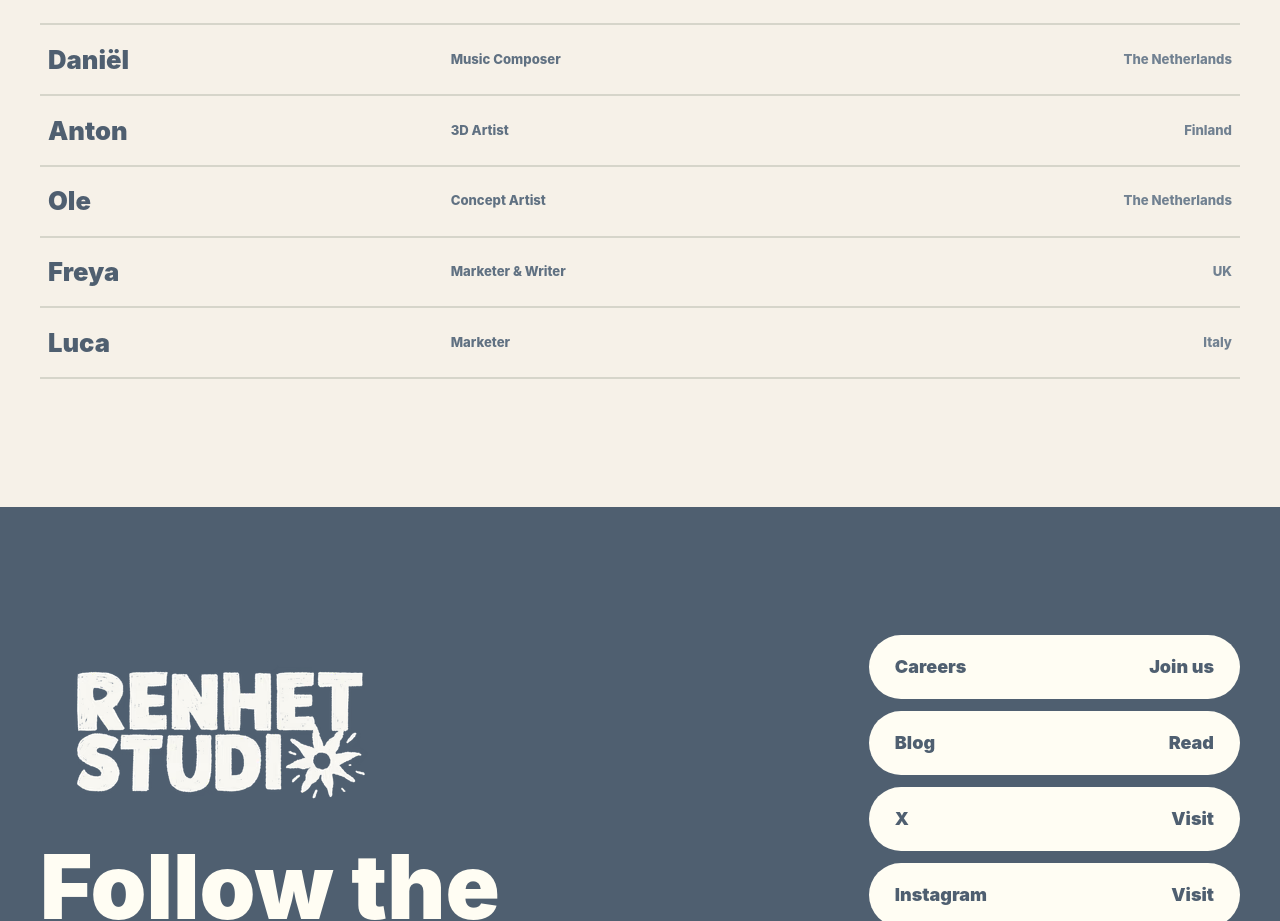
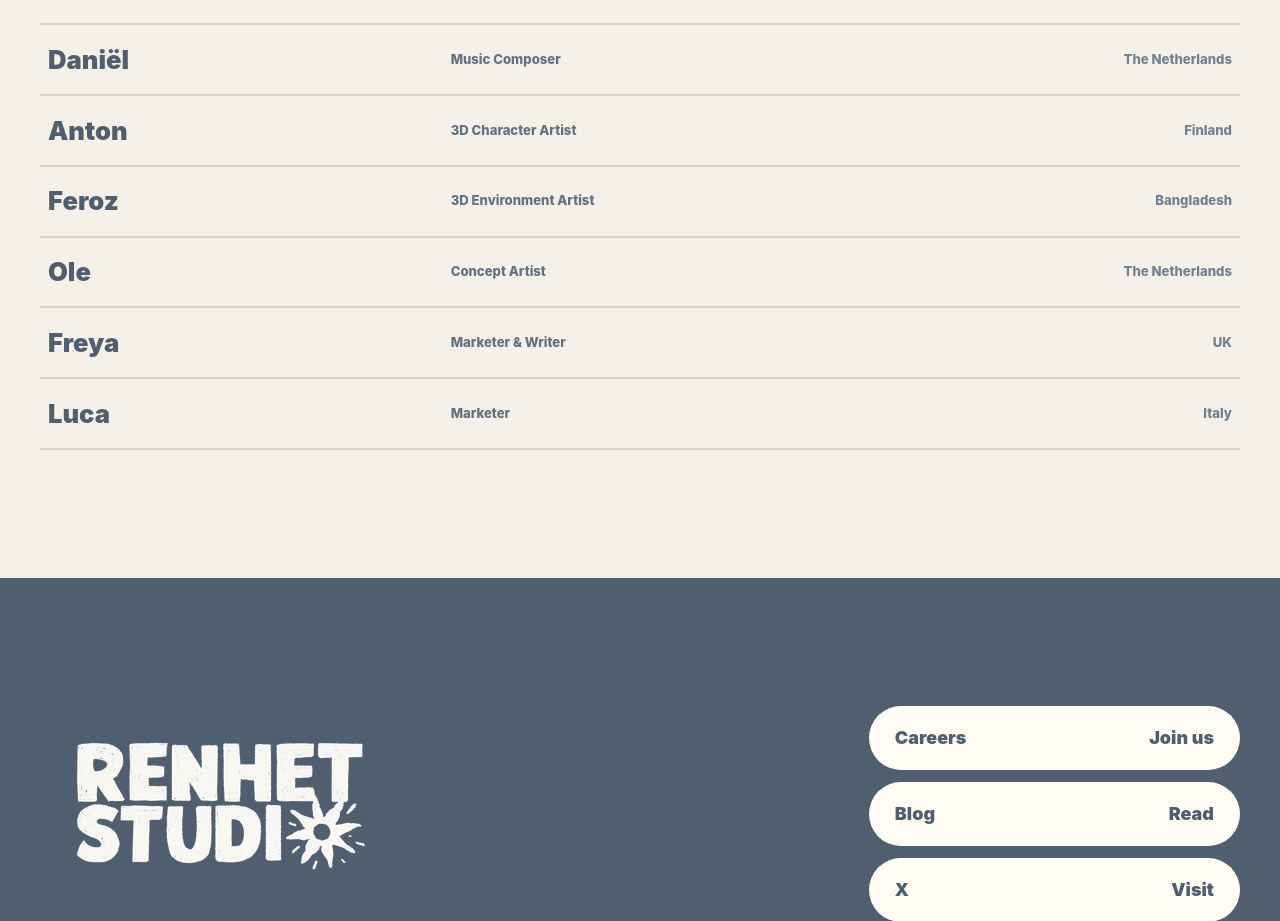
Before and after one commit to RenhetStudio/renhet-studio-web, a SvelteKit app: page / in a window 1280 px wide. Shown: the part 2104-3025 px from the top of the page. Built offline with nearby package versions, Linux system fonts and the light colour scheme; no server answers.

Commit message:
feat: add feroz

```diff
--- a/src/routes/+page.svelte
+++ b/src/routes/+page.svelte
@@ -9,7 +9,8 @@
     { name: "Burakcan", role: "Game Designer", country: "Turkey", href: "https://www.artstation.com/george_akil" },
     { name: "Maurice", role: "UI/UX Designer", country: "USA", href: "https://www.linkedin.com/in/mauricebirchard/" },
     { name: "Daniël", role: "Music Composer", country: "The Netherlands", href: "https://daniel-otten.bandcamp.com/" },
-    { name: "Anton", role: "3D Artist", country: "Finland" },
+    { name: "Anton", role: "3D Character Artist", country: "Finland" },
+    { name: "Feroz", role: "3D Environment Artist", country: "Bangladesh", href: "https://ferozhossain90.artstation.com/" },
     { name: "Ole", role: "Concept Artist", country: "The Netherlands" },
     { name: "Freya", role: "Marketer & Writer", country: "UK", href: "https://www.linkedin.com/in/freya-clinton-06383134a/" },
     { name: "Luca", role: "Marketer", country: "Italy", href: "https://drive.google.com/file/d/1heCc9AVpGwAMI5p9Fi_N91vu-Nn-2FFq/view?usp=drivesdk" },
```
